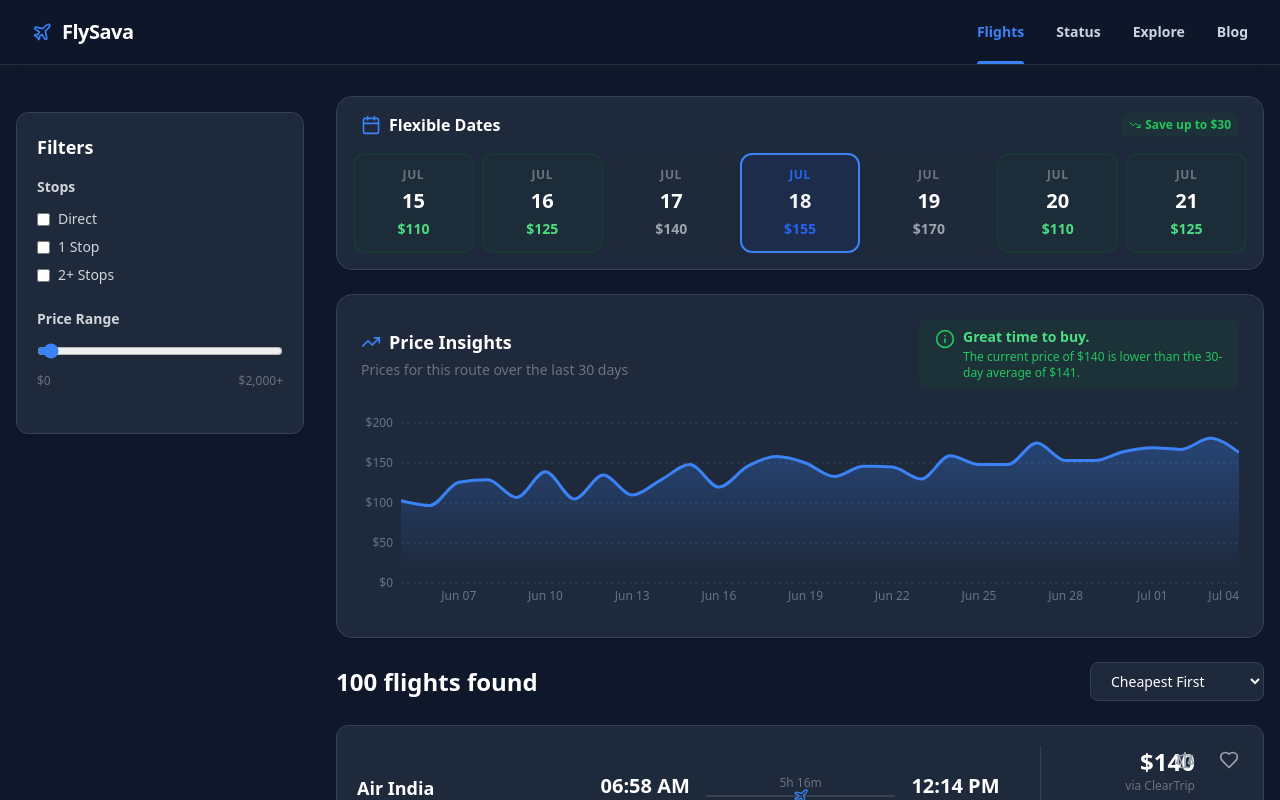
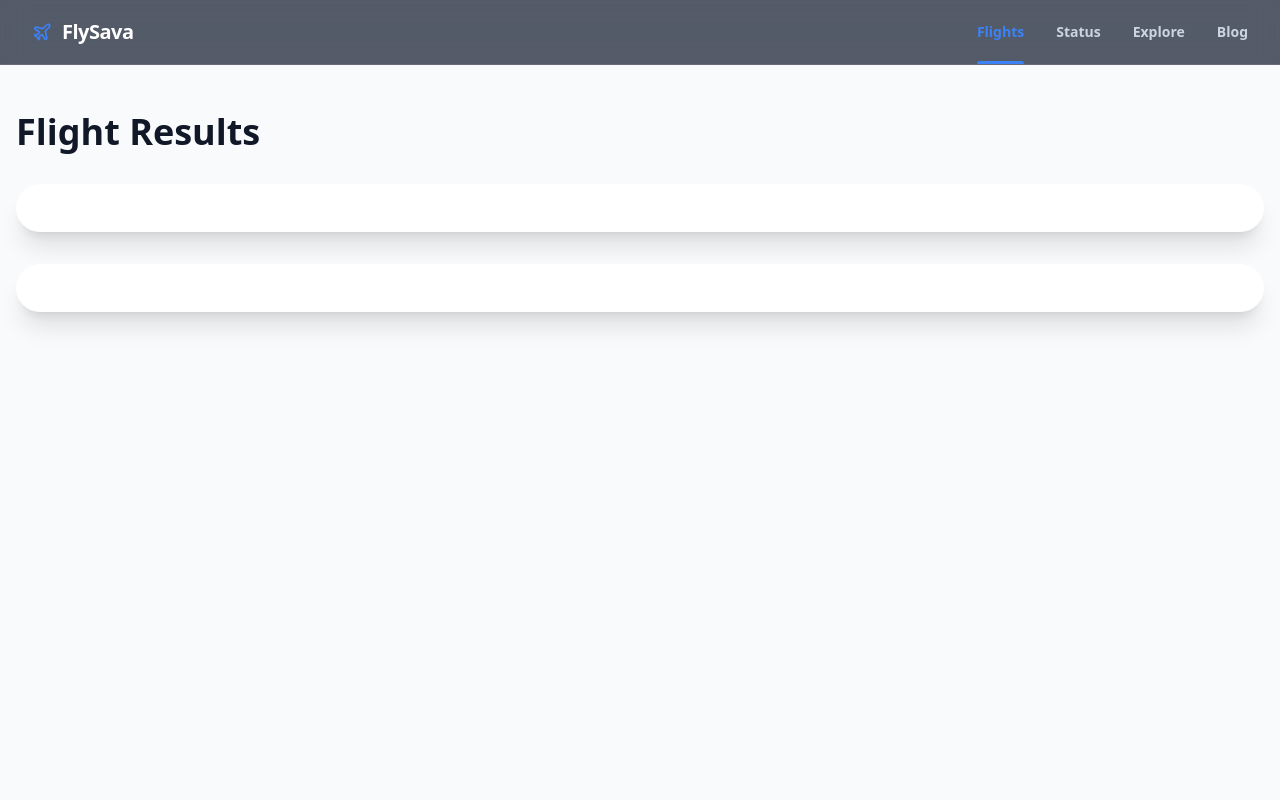
Before and after one commit to saumy-31/aero-compare, a React (Vite) app: page /results in a window 1280 px wide. Shown: the top 800 px of the page. Built offline with nearby package versions, Linux system fonts and the light colour scheme.

Commit message:
Stable FlySava backup

```diff
--- a/src/App.tsx
+++ b/src/App.tsx
@@ -1,20 +1,21 @@
 import React from 'react';
-
-// Providers & Layout
-import { AppProviders } from './context/AppProviders';
-import { MainLayout } from './components/layout/MainLayout';
-
-// Routes
+import { BrowserRouter } from 'react-router-dom';
+import { Navbar } from './components/layout/Navbar';
+import { Footer } from './components/layout/Footer';
 import { AppRoutes } from './routes/AppRoutes';
 
-function App() {
+export default function App() {
   return (
-    <AppProviders>
-      <MainLayout>
-        <AppRoutes />
-      </MainLayout>
-    </AppProviders>
+    <BrowserRouter>
+      <div className="flex flex-col min-h-screen bg-gray-50 dark:bg-dark-bg transition-colors duration-200">
+        <Navbar />
+
+        <main className="flex-grow">
+          <AppRoutes />
+        </main>
+
+        <Footer />
+      </div>
+    </BrowserRouter>
   );
 }
-
-export default App;
--- a/src/pages/Home.tsx
+++ b/src/pages/Home.tsx
@@ -5,7 +5,6 @@ import { FlightSearchForm } from '../components/flight/FlightSearchForm';
 export const Home = () => {
   const location = useLocation();
 
-  // Enforce scrolling to the very top immediately on route load
   useEffect(() => {
     window.scrollTo(0, 0);
   }, [location.pathname, location.search]);
@@ -13,9 +12,7 @@ export const Home = () => {
   return (
     <div className="min-h-screen bg-gray-50 dark:bg-dark-bg transition-colors duration-200">
 
-      {/* Hero Section */}
       <div className="relative pt-32 pb-24 lg:pt-48 lg:pb-32 overflow-hidden bg-slate-900">
-        {/* Background Image / Gradient */}
         <div className="absolute inset-0 z-0">
           <img
             src="https://images.unsplash.com/photo-1436491865332-7a61a109cc05?auto=format&fit=crop&q=80&w=2000"
@@ -29,13 +26,13 @@ export const Home = () => {
           <h1 className="text-5xl md:text-7xl font-black text-white mb-6 tracking-tight drop-shadow-lg">
             Where to next?
           </h1>
+
           <p className="text-xl text-gray-200 mb-10 max-w-2xl mx-auto font-medium drop-shadow-md">
             Compare prices across hundreds of airlines and find the perfect flight for your next adventure.
           </p>
         </div>
       </div>
 
-      {/* Flight Search Section Wrapper */}
       <section className="container mx-auto px-4 max-w-5xl -mt-20 relative z-20 pb-20">
         <FlightSearchForm />
       </section>
--- a/src/pages/Results.tsx
+++ b/src/pages/Results.tsx
@@ -1,110 +1,37 @@
-import React, { useState, useEffect } from 'react';
-import { useSearchParams } from 'react-router-dom';
-import { MOCK_FLIGHTS } from '../data/mockFlightGenerator';
-import { FlightCard } from '../components/flight/FlightCard';
-import { FareCalendar } from '../components/flight/FareCalendar';
-import { PriceTrendChart } from '../components/flight/PriceTrendChart';
-import type { Flight } from '../types/flight.types';
+import React, { useEffect } from 'react';
 
 export const Results = () => {
-  const [searchParams, setSearchParams] = useSearchParams();
-  const [loading, setLoading] = useState(true);
-  const [flights, setFlights] = useState<Flight[]>([]);
+  useEffect(() => {
+    const script = document.createElement('script');
+    script.async = true;
+    script.type = 'module';
+    script.src = 'https://tpwgts.com/wl_web/main.js?wl_id=209';
 
-  // Create a stable baseline date for the UI (Defaulting to +14 days from now if not specified)
-  const [travelDate, setTravelDate] = useState<Date>(() => {
-    const d = new Date();
-    d.setDate(d.getDate() + 14);
-    return d;
-  });
+    document.head.appendChild(script);
 
-  const origin = searchParams.get('origin')?.toUpperCase();
-  const destination = searchParams.get('destination')?.toUpperCase();
-
-  useEffect(() => {
-    setLoading(true);
-    // Simulate API network request and basic filtering
-    setTimeout(() => {
-      let filtered = [...MOCK_FLIGHTS];
-      if (origin) filtered = filtered.filter(f => f.segments[0].origin.code.includes(origin));
-      if (destination) filtered = filtered.filter(f => f.segments[0].destination.code.includes(destination));
-
-      // Sort by cheapest
-      filtered.sort((a, b) => a.cheapestPrice - b.cheapestPrice);
-      setFlights(filtered);
-      setLoading(false);
-    }, 1200);
-  }, [origin, destination]);
-
-  const medianPrice = flights.length > 0
-    ? flights[Math.floor(flights.length / 2)].cheapestPrice
-    : 450; // Fallback price if no flights match
+    return () => {
+      if (document.head.contains(script)) {
+        document.head.removeChild(script);
+      }
+    };
+  }, []);
 
   return (
-    <div className="min-h-screen bg-gray-50 dark:bg-dark-bg pt-24 pb-12">
-      <div className="container mx-auto px-4 grid grid-cols-1 lg:grid-cols-4 gap-8">
+    <div className="min-h-screen bg-gray-50 dark:bg-dark-bg pt-28 pb-16">
+      <div className="container mx-auto px-4 max-w-7xl">
 
-        <aside className="hidden lg:block col-span-1">
-          <div className="bg-white dark:bg-dark-card p-5 rounded-xl shadow-sm border border-gray-100 dark:border-dark-border sticky top-28">
-            <h3 className="font-bold text-lg mb-4 dark:text-white">Filters</h3>
-            <div className="mb-6">
-              <h4 className="text-sm font-semibold text-gray-600 dark:text-gray-300 mb-3">Stops</h4>
-              {['Direct', '1 Stop', '2+ Stops'].map(stop => (
-                <label key={stop} className="flex items-center space-x-2 mb-2 cursor-pointer">
-                  <input type="checkbox" className="rounded text-brand-500 focus:ring-brand-500 bg-gray-100 dark:bg-slate-800 border-gray-300 dark:border-gray-600" />
-                  <span className="text-sm dark:text-gray-300">{stop}</span>
-                </label>
-              ))}
-            </div>
-            {/* Added Price Range Slider Placeholder */}
-            <div className="mb-6">
-              <h4 className="text-sm font-semibold text-gray-600 dark:text-gray-300 mb-3">Price Range</h4>
-              <input type="range" className="w-full accent-brand-500" min="0" max="2000" />
-              <div className="flex justify-between text-xs text-gray-500 mt-2 font-medium">
-                <span>$0</span>
-                <span>$2,000+</span>
-              </div>
-            </div>
-          </div>
-        </aside>
+        <h1 className="text-4xl font-black mb-8 text-gray-900 dark:text-white">
+          Flight Results
+        </h1>
 
-        <main className="col-span-1 lg:col-span-3">
-          {/* Inject Data Insights Here */}
-          {!loading && flights.length > 0 && (
-            <>
-              <FareCalendar
-                baseDate={travelDate}
-                basePrice={flights[0].cheapestPrice}
-                onSelectDate={setTravelDate}
-              />
-              <PriceTrendChart currentPrice={flights[0].cheapestPrice} />
-            </>
-          )}
+        <div className="bg-white dark:bg-dark-card rounded-3xl shadow-xl p-6">
+          <div id="tpwl-search"></div>
+        </div>
 
-          <div className="mb-6 flex justify-between items-center">
-            <h2 className="text-2xl font-black dark:text-white">
-              {loading ? 'Searching flights...' : `${flights.length} flights found`}
-            </h2>
-            <select className="bg-white dark:bg-dark-card border border-gray-200 dark:border-dark-border rounded-lg px-4 py-2 text-sm font-medium outline-none dark:text-white shadow-sm">
-              <option>Cheapest First</option>
-              <option>Fastest First</option>
-              <option>Earliest Departure</option>
-            </select>
-          </div>
+        <div className="mt-8 bg-white dark:bg-dark-card rounded-3xl shadow-xl p-6">
+          <div id="tpwl-tickets"></div>
+        </div>
 
-          <div className="space-y-4">
-            {loading ? (
-              [1, 2, 3, 4].map(i => <div key={i} className="h-44 bg-gray-200 dark:bg-slate-800 rounded-xl animate-pulse" />)
-            ) : flights.length > 0 ? (
-              flights.map(flight => <FlightCard key={flight.id} flight={flight} />)
-            ) : (
-              <div className="text-center p-12 bg-white dark:bg-dark-card rounded-xl border border-gray-100 dark:border-dark-border">
-                <p className="text-gray-500 dark:text-gray-400 font-medium text-lg">No flights found for this route.</p>
-                <p className="text-gray-400 dark:text-gray-500 text-sm mt-2">Try adjusting your filters or searching a different date.</p>
-              </div>
-            )}
-          </div>
-        </main>
       </div>
     </div>
   );
--- a/src/routes/AppRoutes.tsx
+++ b/src/routes/AppRoutes.tsx
@@ -55,8 +55,7 @@ export const AppRoutes = () => {
       <Route path="/blog" element={<Blog />} />
       <Route path="/blog/:slug" element={<BlogPost />} />
 
-       {/* 404 Route */}
-      <Route path="*" element={<NotFound />} />
+
 
       {/* Company Pages */}
       <Route path="/about" element={<About />} />
```
